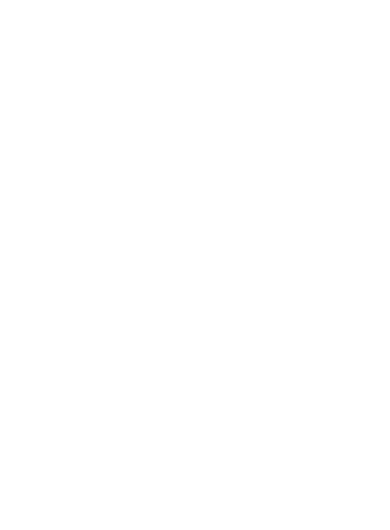
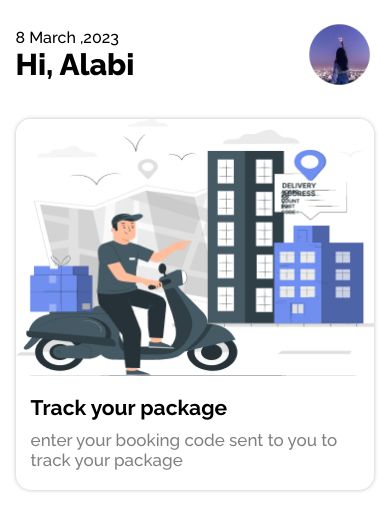
Before and after one commit to Abolore200/abo_app, a plain HTML site: page public/homepage.html in a window 390 px wide. Drawn offline with Linux system fonts and the light colour scheme.

Commit message:
new file

```diff
--- a/public/asset/css/homepage.css
+++ b/public/asset/css/homepage.css
@@ -0,0 +1,21 @@
+*{padding:0;margin:0;outline:none;box-sizing:border-box;}
+body{width:100%;font-family:'Raleway', Verdana, Geneva, Tahoma, sans-serif;scroll-behavior:smooth;}
+html{scroll-behavior:smooth;}
+a{text-decoration:none;color:#fff;}
+@media screen and (max-width:768px){
+    main{width:92%;margin:20px auto 0;}
+    .ms-cd-col-1{width:100%;display:flex;align-items:center;}
+    .ms-cd-col-1 .ms-cd-col-1-sd-1{width:60%;}
+    .ms-cd-col-1 .ms-cd-col-1-sd-2{width:40%;}
+    .ms-cd-col-1 .ms-cd-col-1-sd-1 .ms-cd-date p{font-size:16px;}
+    .ms-cd-col-1 .ms-cd-col-1-sd-1 .ms-cd-name p{font-weight:800;font-size:30px;}
+    .ms-cd-col-1-sd-2 .ms-cd-img img{max-width:69px;max-height:69px;}
+    .ms-cd-col-1-sd-2 .ms-cd-img{display:flex;align-items:center;justify-content:end;}
+    .ms-cd-col-2{margin-top:30px;border-radius:15px;box-shadow:0px 0px 4px rgba(0, 0, 0, 0.25);padding-bottom:20px;}
+    .ms-cd-col-2-sd-1 img{width:100%;border-radius:15px;}
+    .ms-cd-col-2-sd-2-1 p{font-size:21px;font-weight:700;font-family:'Raleway';}
+    .ms-cd-col-2-sd-2-1{margin-top:15px;}
+    .ms-cd-col-2-sd-2{margin:0 15px;}
+    .ms-cd-col-2-sd-2-2 p{font-size:17px;font-weight:400;color:rgba(0,0,0,.5)}
+    .ms-cd-col-2-sd-2-2{margin-top:10px;padding-right:15px;}
+}
--- a/public/asset/js/app.js
+++ b/public/asset/js/app.js
@@ -0,0 +1,6 @@
+const fullDate = new Date()
+const getDate = fullDate.getDate()
+const month = fullDate.toLocaleString('default', { month: 'long' })
+const getYear = fullDate.getFullYear()
+const inputDate = document.querySelector('.ms-cd-date p')
+inputDate.innerHTML = `${getDate} ${month} ,${getYear}`
--- a/public/homepage.html
+++ b/public/homepage.html
@@ -5,18 +5,43 @@
     <meta http-equiv="X-UA-Compatible" content="IE=edge">
     <meta name="viewport" content="width=device-width, initial-scale=1.0">
     <title>Abo App - Home Page</title>
-    <link rel="stylesheet" href="./asset/css/style.css">
+    <link rel="stylesheet" href="./asset/css/homepage.css">
     <link rel="preconnect" href="https://fonts.googleapis.com">
     <link rel="preconnect" href="https://fonts.gstatic.com" crossorigin>
     <link rel="stylesheet" href="https://cdnjs.cloudflare.com/ajax/libs/font-awesome/6.3.0/css/all.min.css"
     integrity="sha512-SzlrxWUlpfuzQ+pcUCosxcglQRNAq/DZjVsC0lE40xsADsfeQoEypE+enwcOiGjk/bSuGGKHEyjSoQ1zVisanQ=="
     crossorigin="anonymous" referrerpolicy="no-referrer" />
-    <link href="https://fonts.googleapis.com/css2?family=Raleway:wght@500&display=swap" rel="stylesheet">
-    <link href="https://fonts.googleapis.com/css2?family=Poppins:wght@600&display=swap" rel="stylesheet">
-    <link href="https://fonts.googleapis.com/css2?family=Poppins:wght@400&display=swap" rel="stylesheet">
-    <link href="https://fonts.googleapis.com/css2?family=Poppins:wght@700&display=swap" rel="stylesheet">
+    <link href="https://fonts.googleapis.com/css2?family=Raleway:wght@500;600;700;800&display=swap" rel="stylesheet">
+    <link href="https://fonts.googleapis.com/css2?family=Poppins:wght@400;500;600;700;800&display=swap" rel="stylesheet">
 </head>
 <body>
-
+    <main>
+        <div class="ms-cd-col-1">
+            <div class="ms-cd-col-1-sd-1">
+                <div class="ms-cd-date">
+                    <p></p>
+                </div>
+                <div class="ms-cd-name">
+                    <p>Hi, Alabi</p>
+                </div>
+            </div>
+            <div class="ms-cd-col-1-sd-2">
+                <div class="ms-cd-img">
+                    <img src="./asset/images/profile.jpg" alt="profile">
+                </div>
+            </div>
+        </div>
+        <div class="ms-cd-col-2">
+            <div class="ms-cd-col-2-sd-1">
+                <img src="./asset/images/pana.jpg" alt="pana">
+            </div>
+            <div class="ms-cd-col-2-sd-2">
+                <div class="ms-cd-col-2-sd-2-1"><p>Track your package</p></div>
+                <div class="ms-cd-col-2-sd-2-2"><p>enter your booking code sent to you to track your package</p></div>
+                <div class="ms-cd-col-2-sd-2-3"></div>
+            </div>
+        </div>
+    </main>
+<script src="./asset/js/app.js"></script>
 </body>
 </html>
```
Also changed, not shown: public/asset/images/pana.jpg (added), public/asset/images/profile.jpg (added).
